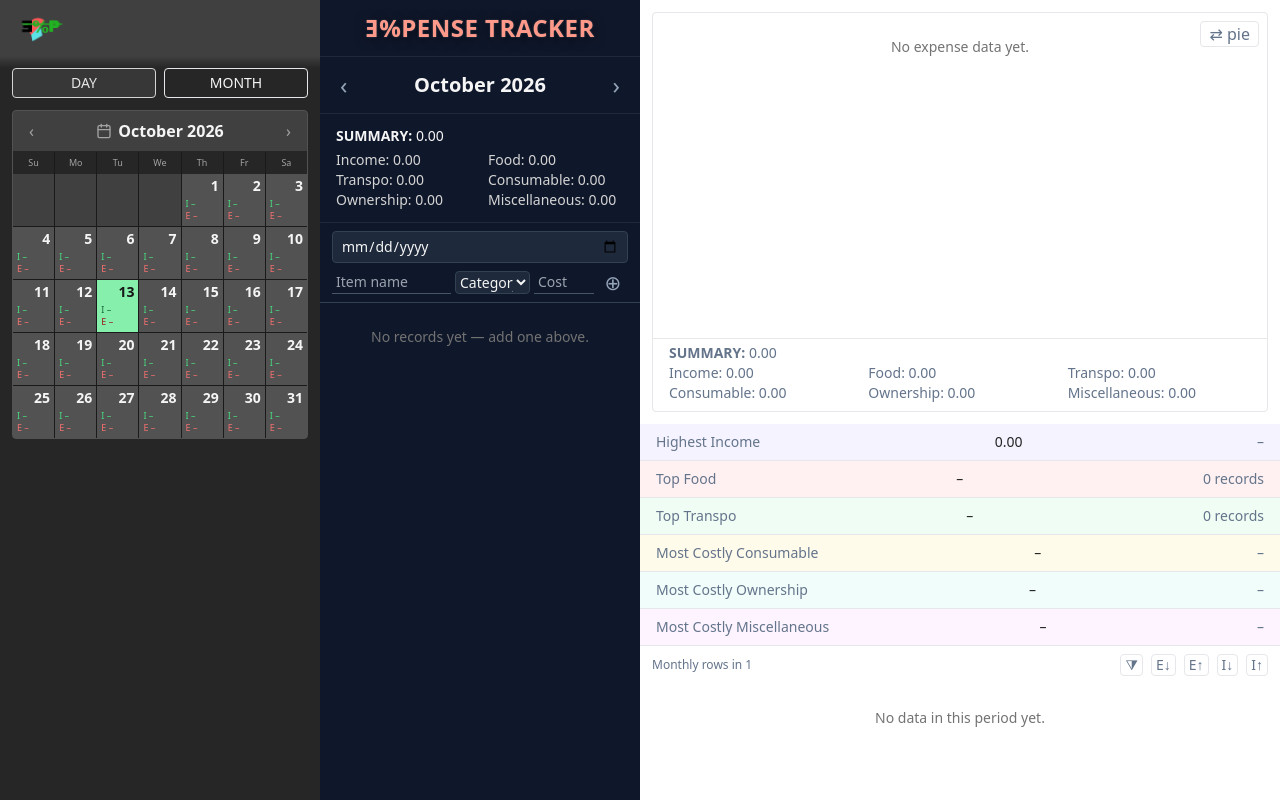
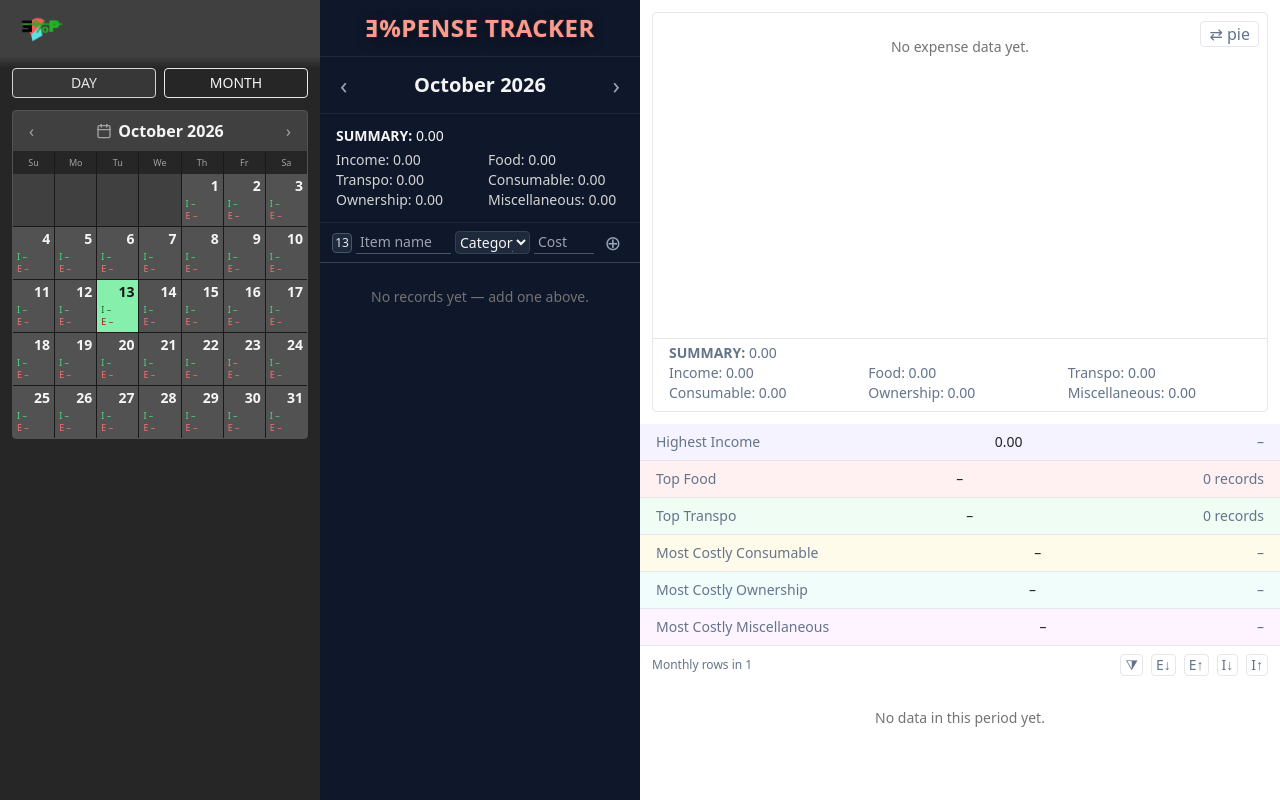
Before and after one commit to bjkmz/expense-tracker, a Django app: page /month/1/ in a window 1280 px wide. Run offline with Django 5.2, Linux system fonts and the light colour scheme; data comes from the database, SQL or seed files in the repository; data that the repository does not hold is empty; some libraries are stand-ins or nearby versions.

Commit message:
records-month-add-row-date-icon

```diff
--- a/templates/base.html
+++ b/templates/base.html
@@ -66,6 +66,17 @@
       if (window.location.pathname !== target) window.location = target;
       el.value = el.defaultValue;
     }
+    // Month add-row day picker: the invisible date input sits over a badge;
+    // picking swaps the calendar icon for a day-number cell (re-click repicks).
+    function setAddDay(el) {
+      var box = el.parentElement ? el.parentElement.querySelector('[data-add-day]') : null;
+      if (!box) return;
+      var n = el.value ? parseInt(el.value.slice(8, 10), 10) : null;
+      var icon = box.querySelector('[data-add-icon]');
+      var num = box.querySelector('[data-add-num]');
+      if (icon) icon.classList.toggle('hidden', !!n);
+      if (num) { num.classList.toggle('hidden', !n); if (n) num.textContent = n; }
+    }
     // Insights graph: the fused graph+summary card is h-[50vh] but Plotly
     // renders at its own layout size, so relayout every figure to the chart
     // box (flex-1 remainder after the summary). Runs on load, debounced
--- a/templates/partials/records_panel.html
+++ b/templates/partials/records_panel.html
@@ -22,14 +22,21 @@
   </div>
 
   {# Add-record row #}
-  <form class="grid grid-cols-[1fr_75px_60px_30px] gap-1 px-3 py-2 border-b border-slate-700"
+  <form class="grid {% if show_date_input %}grid-cols-[20px_1fr_75px_60px_30px]{% else %}grid-cols-[1fr_75px_60px_30px]{% endif %} gap-1 px-3 py-2 border-b border-slate-700"
         hx-post="{% url 'record-create' %}" hx-target="#records-panel" hx-swap="outerHTML">
     {% csrf_token %}
     <input type="hidden" name="scope" value="{{ scope }}" />
     <input type="hidden" name="period" value="{{ period }}" />
     {% if show_date_input %}
-      <input type="date" name="date" value="{{ add_date_value }}" required
-             class="col-span-4 min-w-0 w-full bg-slate-800 border border-slate-700 rounded px-2 py-1 text-sm mb-1" />
+      {# Month scope: calendar icon left of item; native picker locked to this month-year. #}
+      {# Picking swaps the icon for a day-number cell; clicking the cell repicks. #}
+      <label class="relative flex items-center justify-center cursor-pointer" title="Pick day in {{ period }}">
+        <span data-add-day class="w-5 h-5 rounded border border-slate-600 bg-slate-800 text-slate-200 flex items-center justify-center">
+          <svg data-add-icon xmlns="http://www.w3.org/2000/svg" class="w-4 h-4{% if add_day %} hidden{% endif %}" viewBox="0 0 24 24" fill="none" stroke="currentColor" stroke-width="2" stroke-linecap="round" stroke-linejoin="round"><rect x="3" y="4" width="18" height="18" rx="2"/><line x1="16" y1="2" x2="16" y2="6"/><line x1="8" y1="2" x2="8" y2="6"/><line x1="3" y1="10" x2="21" y2="10"/></svg><span data-add-num class="text-xs{% if not add_day %} hidden{% endif %}">{% if add_day %}{{ add_day }}{% endif %}</span>
+        </span>
+        <input type="date" name="date" value="{{ add_date_value }}" min="{{ add_min }}" max="{{ add_max }}" required
+               aria-label="Pick day in {{ period }}" class="absolute inset-0 opacity-0 cursor-pointer" onchange="setAddDay(this)" />
+      </label>
     {% else %}
       <input type="hidden" name="date" value="{{ add_date_value }}" />
     {% endif %}
@@ -54,7 +61,7 @@
           <input type="hidden" name="scope" value="{{ scope }}" />
           <input type="hidden" name="period" value="{{ period }}" />
           <div class="flex items-center gap-1 min-w-0">
-            {% if scope == 'month' %}<span class="record-day w-5 shrink-0 text-left text-xs text-neutral-500">{{ r.date.day }}</span>{% endif %}
+            {% if scope == 'month' %}<span class="record-day w-5 h-5 shrink-0 flex items-center justify-center text-xs text-neutral-500">{{ r.date.day }}</span>{% endif %}
             <input name="item" value="{{ r.item }}" maxlength="128"
                    class="min-w-0 w-full bg-transparent px-1 text-xs border-b border-transparent hover:border-slate-600 focus:border-neutral-400 focus:outline-none" />
           </div>
--- a/tracker/views.py
+++ b/tracker/views.py
@@ -189,6 +189,9 @@ def _panel_for(scope: str, period: str, today: date, error: str = '') -> dict:
             'next_url': f'/month/{next_ym}/',
             'add_date_value': period if period != today.strftime('%Y-%m') else today.isoformat(),
             'show_date_input': True,
+            'add_min': f'{y:04d}-{m:02d}-01',
+            'add_max': f'{y:04d}-{m:02d}-{cal_module.monthrange(y, m)[1]:02d}',
+            'add_day': today.day if (y, m) == (today.year, today.month) else None,
             'error': error,
         })
         return data
```
Also changed, not shown: tracker/tests.py (+13 -0 lines).
